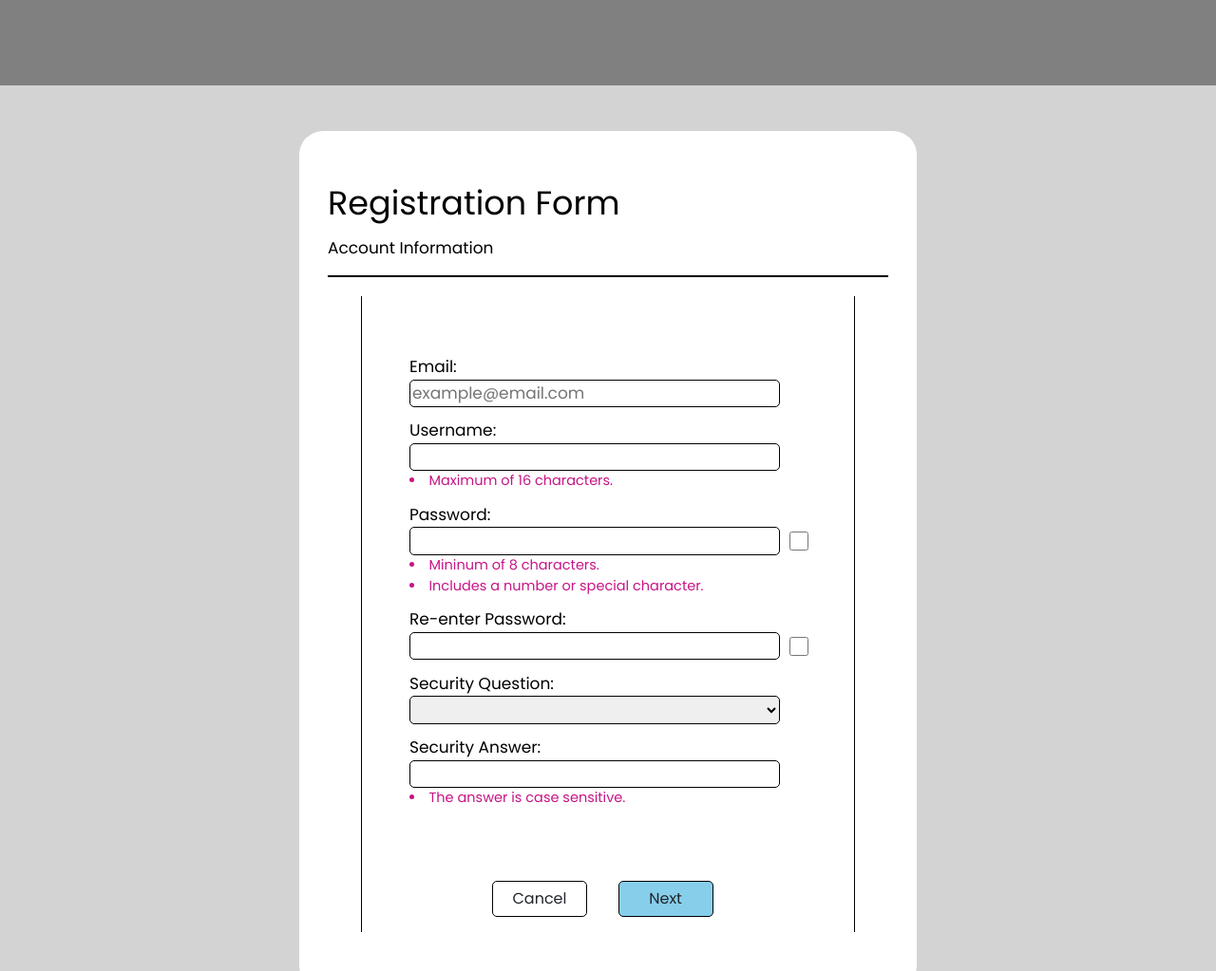
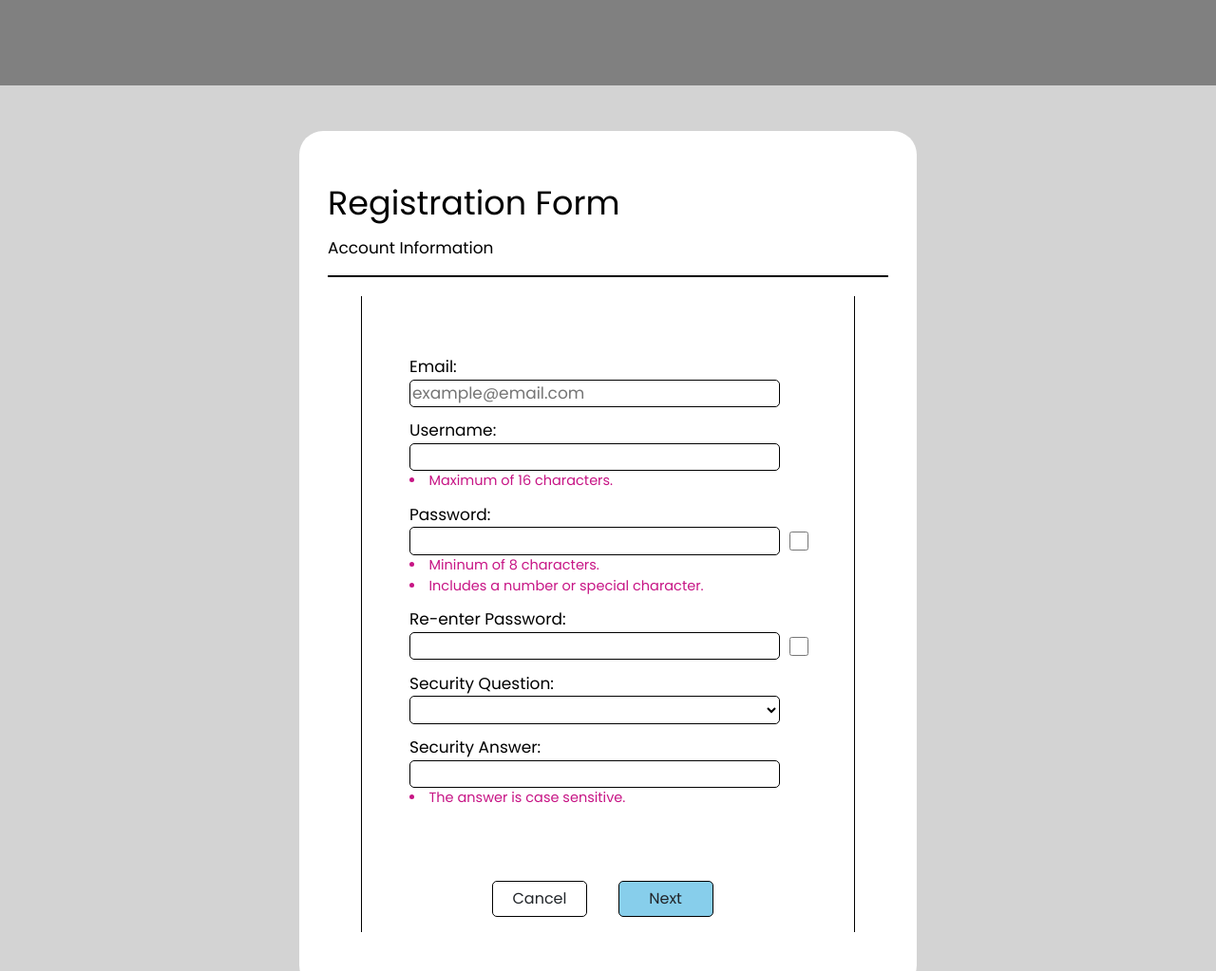
Before and after one commit to allyssa-sagun/registration-form-HCI01, a plain HTML site: page form-1.html in a window 1280 px wide. Shown: the top 1023 px of the page at 95% size. Drawn offline with nearby package versions, Linux system fonts and the light colour scheme.

Commit message:
Update form.css

```diff
--- a/css/form.css
+++ b/css/form.css
@@ -157,6 +157,10 @@ input, select, option{
 	border: solid black 1.5px;
 }
 
+select{
+	background-color: white;
+}
+
 input[type="text"]:focus, input[type="password"]:focus, input[type="date"]:focus, select:focus{
 	background-color: #cfddff;
 }
```
